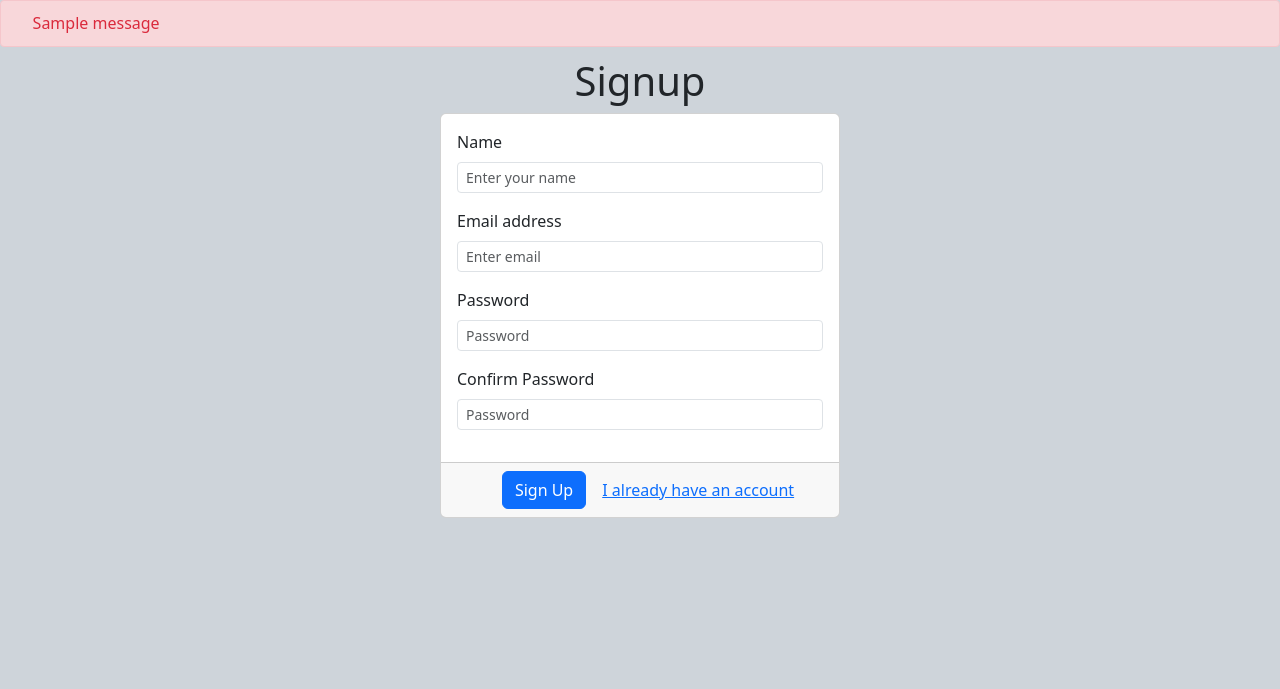
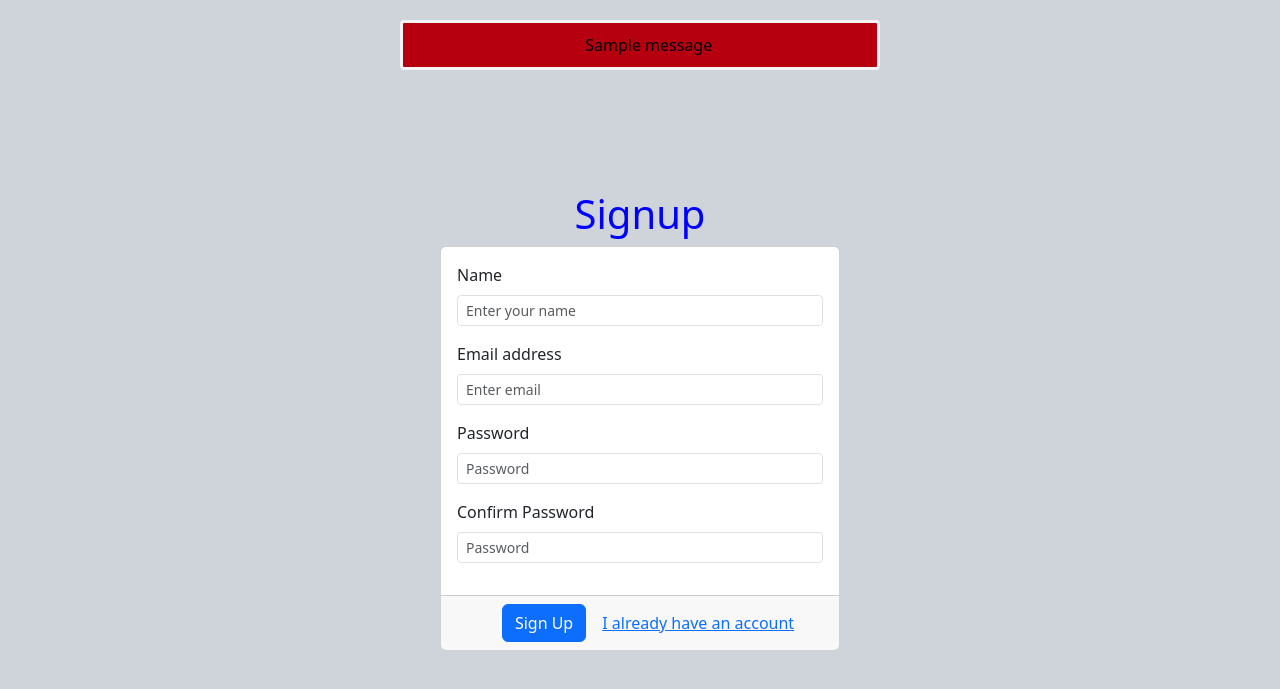
Before and after one commit to nandu44-code/loginproject, a Django app: page /signup/ in a window 1280 px wide. Shown: the top 689 px of the page. Run offline with Django 4.2, Linux system fonts and the light colour scheme; one stand-in notice (Sample message) is shown.

Commit message:
final commit. cleard the unwantedn commemts

```diff
--- a/loginproject/app1/views.py
+++ b/loginproject/app1/views.py
@@ -4,17 +4,19 @@ from django.contrib.auth import authenticate,login,logout
 from django.views.decorators.cache import cache_control
 from django.contrib import messages
 
+
+#to make it dont go backward
 @cache_control(no_cache=True, must_revalidate=True, no_store=True)
 def homepage(request):
       if 'username' in request.session:
 
            return render(request,'home.html')
       else:
-           return redirect('loginn')
+           return redirect('user_login')
 
 
 
-
+#coming from the urls when calling views.signuppage
 def signuppage(request):
     if 'username' in request.session:
          return redirect('home')
@@ -23,7 +25,7 @@ def signuppage(request):
          uname= request.POST.get('username')
          email= request.POST.get('email')
          pass1= request.POST.get('password')
-         pass2= request.POST.get('cpassword')
+         pass2= request.POST.get('repassword')
          if len(pass1)<8:
               messages.error(request,'password must contain atleast 8 characters')
 
@@ -31,13 +33,16 @@ def signuppage(request):
                if pass1!=pass2:
                      messages.error(request,'password you re-entered is incorrect')
                else:
-                    my_user=User.objects.create_user(uname,email,pass1)
-                    my_user.save()
+                     my_user=User.objects.create_user(uname,email,pass1)
+                     my_user.save()
 
-                    return redirect('loginn')
+                     return redirect('user_login')
+
+
+     #first loading this signup.html page
     return render(request,'signup.html')
 
-
+#to make it dont go backward use this annotation
 @cache_control(no_cache=True, must_revalidate=True, no_store=True)
 def loginpage(request):
       if 'username' in request.session:
@@ -63,4 +68,4 @@ def logoutpage(request):
           logout(request)
           request.session.flush()
 
-     return redirect('loginn')
+     return redirect('user_login')
--- a/loginproject/loginproject/settings.py
+++ b/loginproject/loginproject/settings.py
@@ -11,6 +11,7 @@ https://docs.djangoproject.com/en/4.2/ref/settings/
 """
 
 from pathlib import Path
+import os
 
 
 # Build paths inside the project like this: BASE_DIR / 'subdir'.
@@ -118,6 +119,9 @@ USE_TZ = True
 # https://docs.djangoproject.com/en/4.2/howto/static-files/
 
 STATIC_URL = 'static/'
+STATICFILES_DIRS=[
+    os.path.join(BASE_DIR,'static')
+]
 
 # Default primary key field type
 # https://docs.djangoproject.com/en/4.2/ref/settings/#default-auto-field
--- a/loginproject/loginproject/urls.py
+++ b/loginproject/loginproject/urls.py
@@ -20,7 +20,7 @@ from app1 import views
 
 urlpatterns = [
     path('admin/', admin.site.urls),
-    path('',views.loginpage,name='loginn'),
+    path('',views.loginpage,name='user_login'),
     path('signup/',views.signuppage,name='signup'),
     path('home/',views.homepage,name='home'),
     path('logout/',views.logoutpage,name='user_logout')
--- /dev/null
+++ b/loginproject/static/css/style.css
@@ -0,0 +1,33 @@
+.heading {
+    color: blue;
+
+}
+
+.container-fluid {
+    margin-top: 120px;
+}
+
+.error-message {
+    display: flex;
+    justify-content: center;
+    background-color: #b6000f;
+    color: #000000;
+    border: 3px solid #f4f4f4;
+    padding: 10px;
+    margin-top: 20px;
+    margin-bottom: 60px;
+    margin-left: 400px;
+    margin-right: 400px;
+    border-radius: 4px;
+}
+
+
+.error-message strong {
+    font-weight: bold;
+}
+
+.error-message::before {
+    content: "\f06a";
+    font-family: "Font Awesome";
+    margin-right: 5px;
+}
--- a/loginproject/templates/home.html
+++ b/loginproject/templates/home.html
@@ -26,7 +26,7 @@
             <a class="nav-link" href="#">Services</a>
           </li>
           <li class="nav-item">
-            <a class="nav-link" href="{% url  'loginn'%}">Contact</a>
+            <a class="nav-link" href="{% url  'user_login'%}">Contact</a>
           </li>
           <div style="margin-left: auto;">
             <a href="{% url  'user_logout'%}" class="btn btn-danger" style="margin-left: 850px;">Log out</a>
--- a/loginproject/templates/signup.html
+++ b/loginproject/templates/signup.html
@@ -1,3 +1,4 @@
+{% load static%}
 <!DOCTYPE html>
 <html lang="en">
 
@@ -7,26 +8,9 @@
     <title>Signup Page</title>
 
     <link rel="stylesheet" href="https://cdn.jsdelivr.net/npm/bootstrap@5.3.0/dist/css/bootstrap.min.css">
-    <style>
-        .error-message {
-            background-color: #f8d7da;
-            color: #da2a3c;
-            border: 1px solid #f5c6cb;
-            padding: 10px;
-            margin-bottom: 10px;
-            border-radius: 4px;
-        }
+    <link rel="stylesheet" href="{% static 'css/style.css'%}">
 
-        .error-message strong {
-            font-weight: bold;
-        }
 
-        .error-message::before {
-            content: "\f06a";
-            font-family: "Font Awesome";
-            margin-right:5px;
-        }
-    </style>
 </head>
 
 <body class="bg-dark-subtle">
@@ -39,7 +23,7 @@
     {% endif %}
     <div class="container-fluid">
         <div class="d-flex justify-content-center">
-            <h1>Signup</h1>
+            <h1 class="heading">Signup</h1>
         </div>
 
         <form action="" method="post">
@@ -50,35 +34,38 @@
                         <div class="mb-3 w-100">
                             <label for="name" class="form-label">Name</label>
                             <input type="text" class="form-control form-control-sm" name="username"
-                                placeholder="Enter your name" required>
+                                placeholder="Enter your name" id="username" required>
                         </div>
                         <div class="mb-3 w-100">
                             <label for="email" class="form-label">Email address</label>
                             <input type="email" class="form-control form-control-sm" name="email"
-                                placeholder="Enter email" required>
+                                placeholder="Enter email" id="email" required>
                         </div>
                         <div class="mb-3 w-100">
                             <label for="password" class="form-label">Password</label>
-                            <input type="password" class="form-control form-control-sm" name="password"
+                            <input type="password" class="form-control form-control-sm" name="password" id="password"
                                 placeholder="Password" required>
                         </div>
                         <div class="mb-3 w-100">
                             <label for="password" class="form-label">Confirm Password</label>
-                            <input type="password" class="form-control form-control-sm" name="cpassword"
-                                placeholder="Password" required>
+                            <input type="password" class="form-control form-control-sm" name="repassword"
+                                id="repassword" placeholder="Password" required>
                         </div>
                     </div>
                 </div>
                 <div class="card-footer d-flex align-items-center justify-content-center">
                     <button type="submit" class="btn btn-primary mx-3">Sign Up</button>
-                    <a href="{% url 'loginn' %}">I already have an account</a>
+                    <a href="{% url 'user_login' %}">I already have an account</a>
                 </div>
             </div>
 
         </form>
 
+    </div>
 
-    </div>
+
+
 </body>
 
+
 </html>
```
Also changed, not shown: loginproject/requirements.txt (added, +53 -0 lines), loginproject/templates/login.html (+14 -3 lines), loginproject/db.sqlite3.
